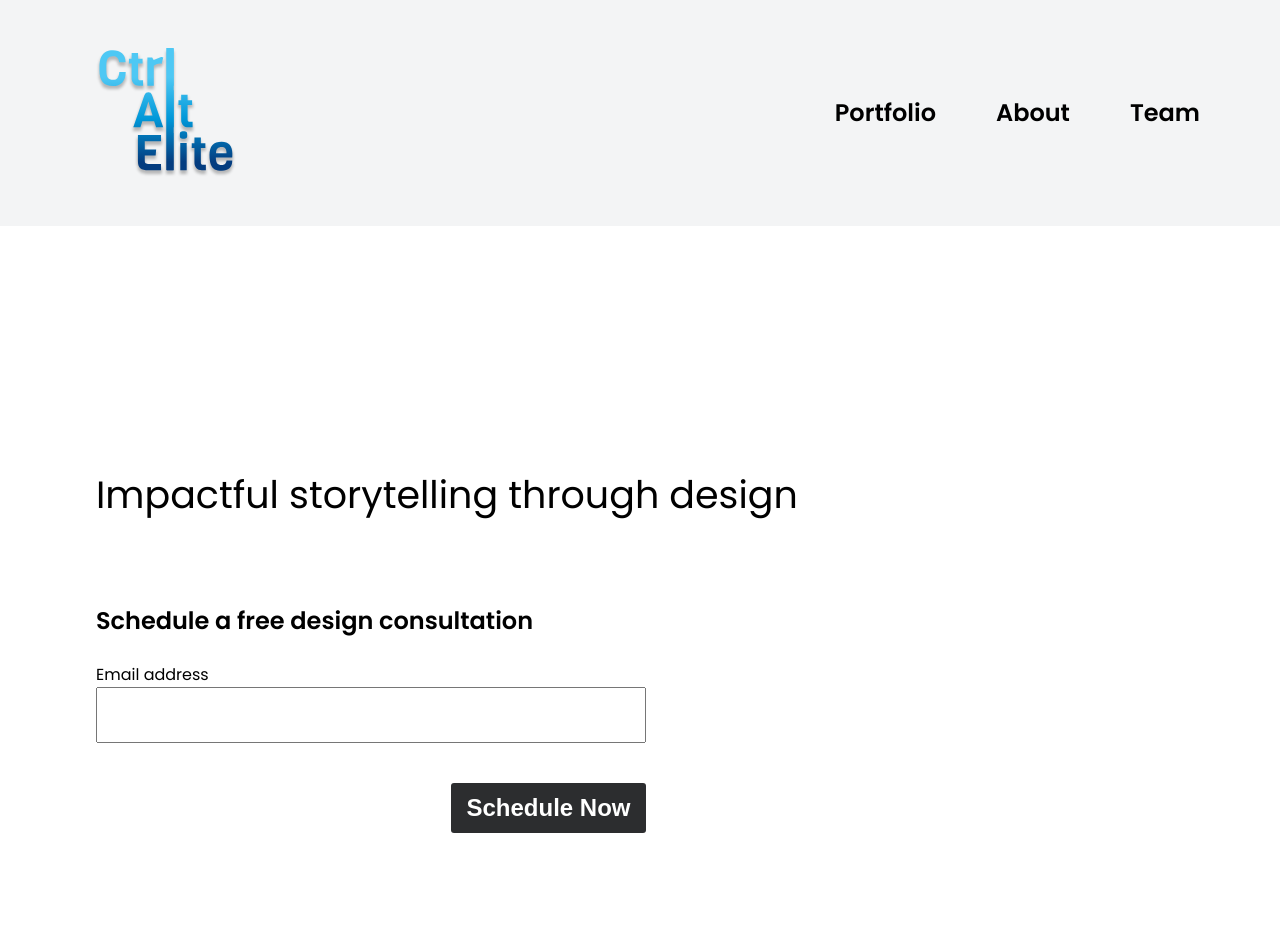
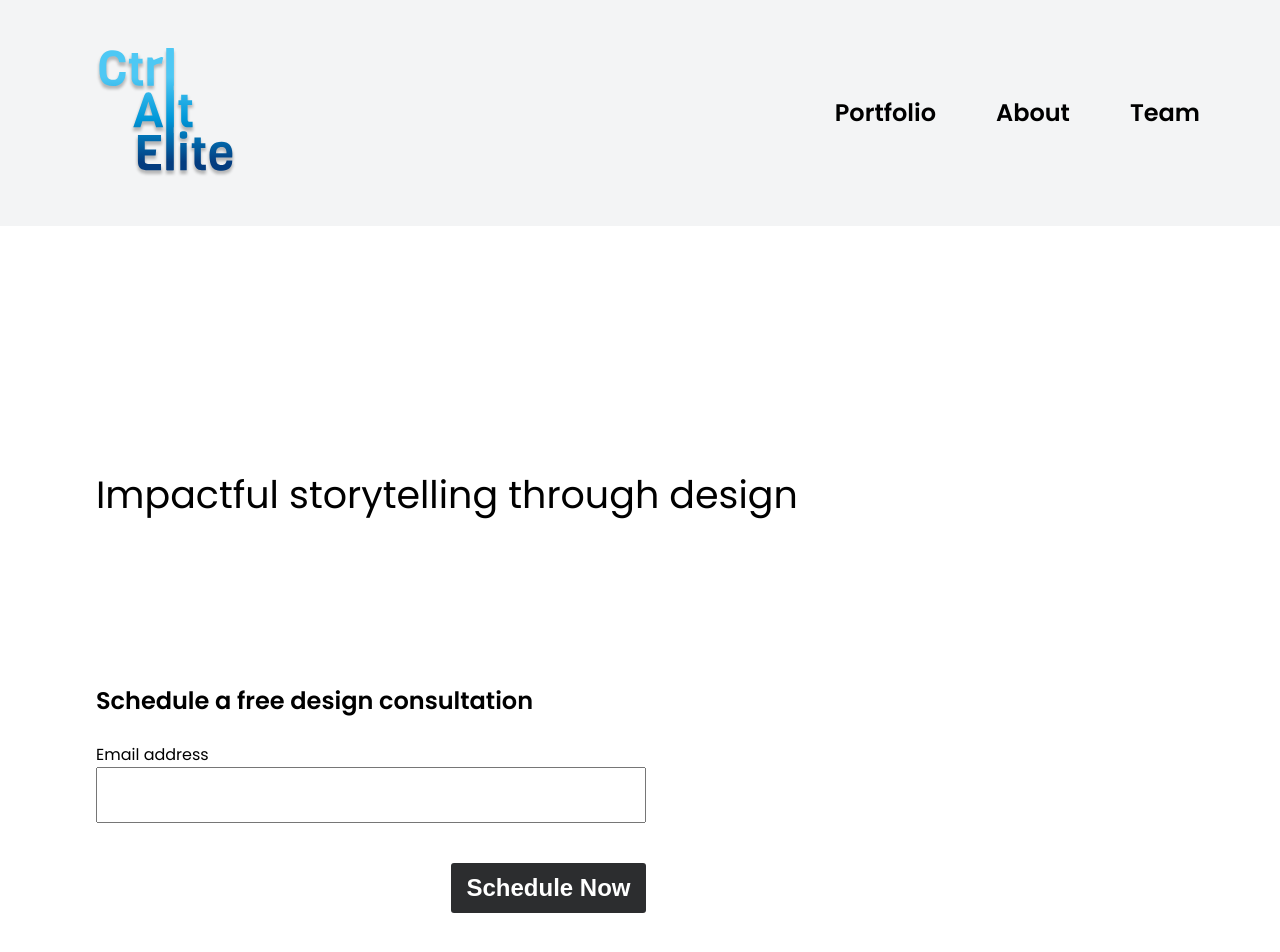
Before and after one commit to eb46/Ctrl-Alt-Elite-Website, a React (Create React App) app: page / in a window 1280 px wide. Shown: the top 952 px of the page. Built offline with nearby package versions, Linux system fonts and the light colour scheme.

Commit message:
changed form div margin-top

```diff
--- a/src/Components/LandingPage/Banner/Banner.scss
+++ b/src/Components/LandingPage/Banner/Banner.scss
@@ -10,7 +10,7 @@
     }
 
     .schedule-form {
-        margin: 5rem 0;
+        margin: 10rem 0;
 
         p {
             font-weight: bold;
```
